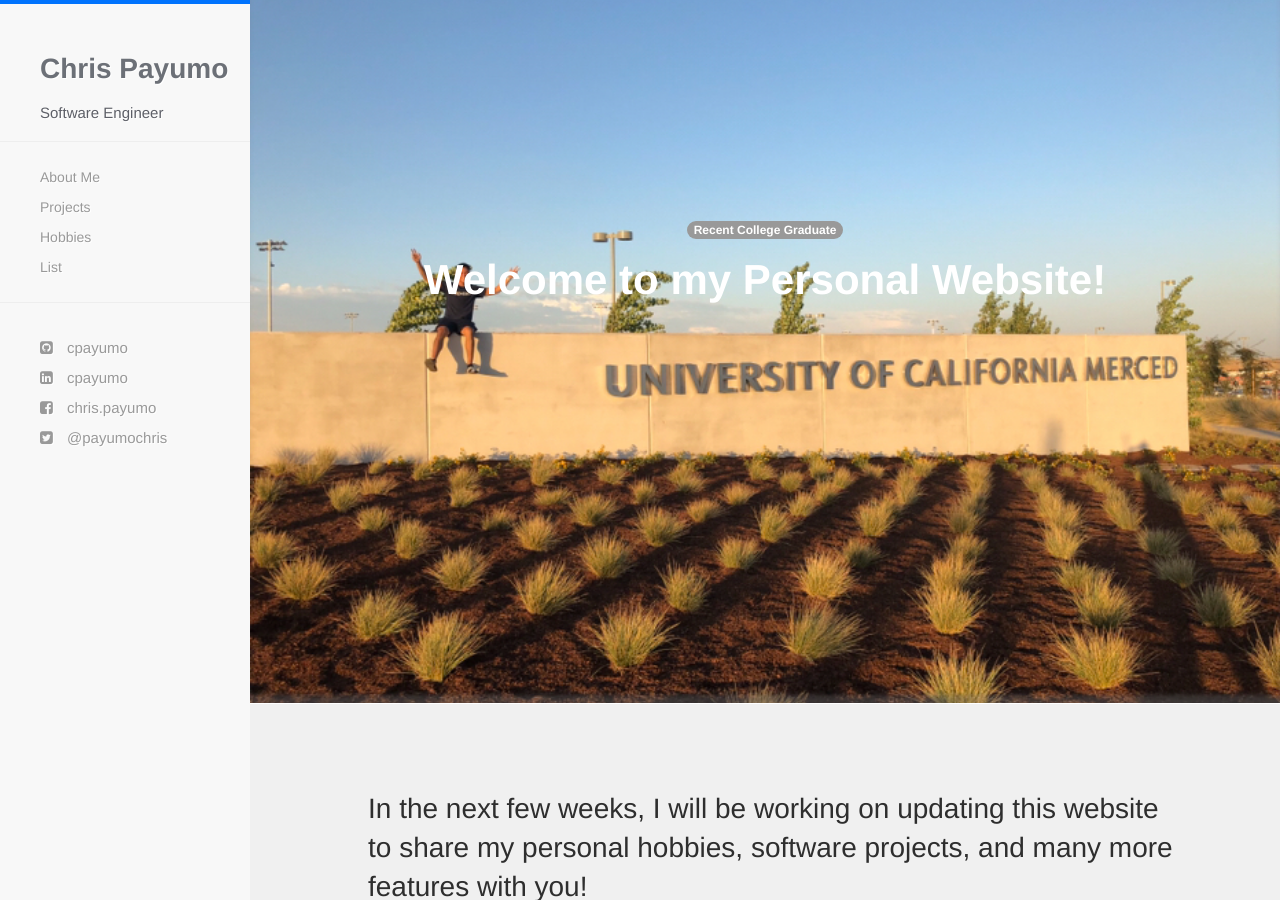
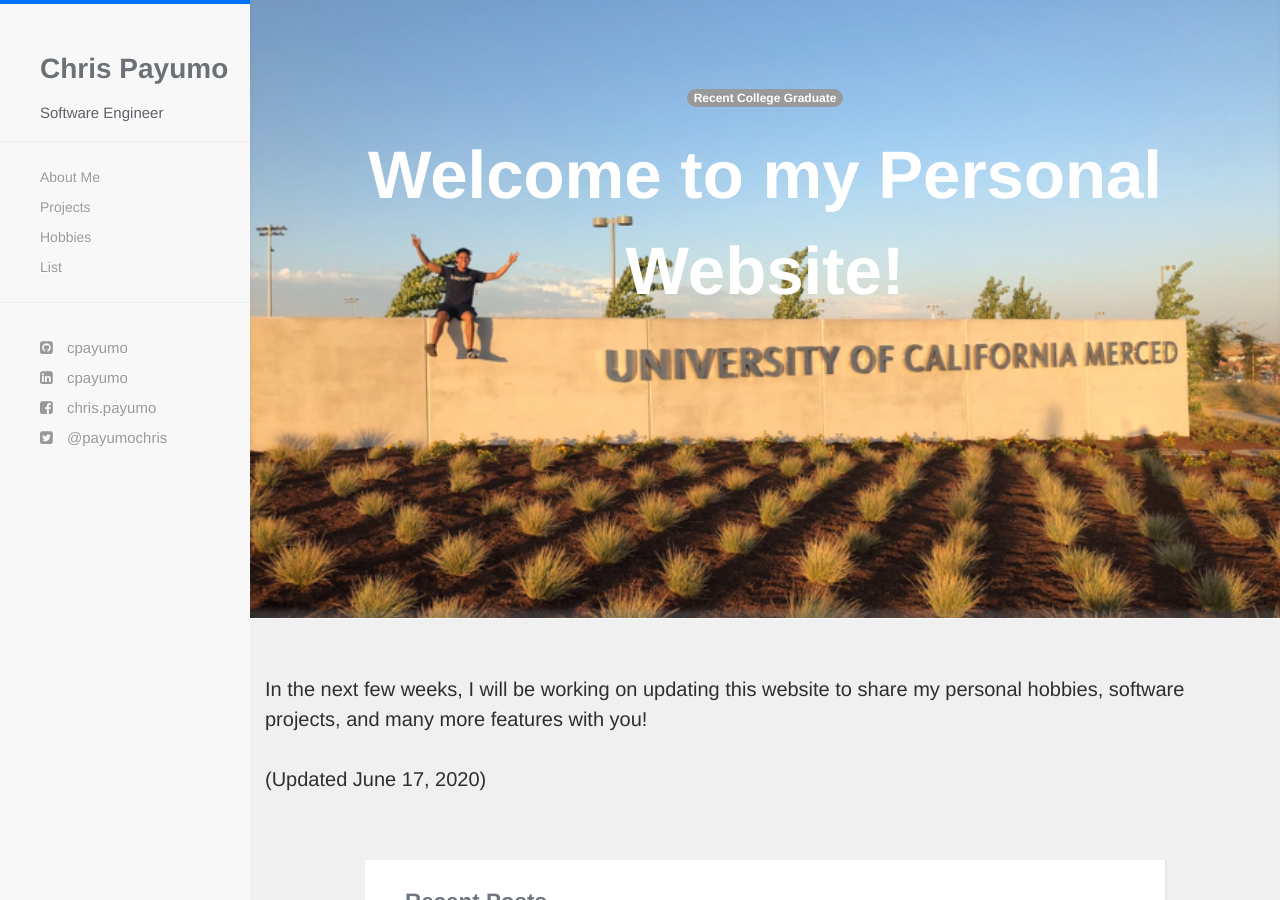
Before and after one commit to cpayumo/cpayumo.github.io, a Jekyll site: the page built from index.html, in a window 1280 px wide and 900 px high. Built offline with Jekyll 4.4.1, drawn with Linux system fonts in a browser that asks for light colours; nearby versions of some CDN libraries; Markdown is read by kramdown in place of the engine named in the settings.

Commit message:
resizing in css file

```diff
--- a/css/hc.css
+++ b/css/hc.css
@@ -254,7 +254,7 @@
 {
   width:100%;
   height:80vh;
-  min-height:500px;
+  min-height:650px;
   margin-top:-50px;
   box-shadow:inset 0 -10px 5px -2px rgba(119,119,119,0.35);
   -moz-box-shadow:inset 0 -10px 5px -2px rgba(119,119,119,0.35);
@@ -266,12 +266,12 @@
 
 .showcase-text
 {
-  font-size:3em;
+  font-size:4.2em;
   font-family:"Helvetica Neue", helvetica, "Open Sans", sans-serif;
   font-weight:bolder;
   color:#fff;
   text-align:center;
-  padding-top:20%
+  padding-top:6%
 }
 
 .wide
@@ -541,8 +541,9 @@
 .user-card
 {
   background-color:#f9f9f9;
-  box-shadow:1px 1px 0 1px #e8e8e8;
+  box-shadow:1px 1px 0 1px #cbcbcb;
   max-width:800px;
+  /* padding for content within permieter of box */
   padding:10px 40px 0
 }
 
@@ -552,13 +553,13 @@
   font-weight:bolder;
   font-size:2.5em;
   line-height:55px;
-  color:#0073fd
+  or: #000000
 }
 
 .user-card p
 {
-  color:#c4c4c4;
-  font-size:small
+  color: #3d3c3c;
+  font-size:medium;
 }
 
 .card
@@ -724,9 +725,9 @@
 
 }
 
-@media screen and (max-width: 500px) {
+@media screen and (max-width: 1500px) {
   #welcome-greeting h2 {
-   font-size: 15px;
+   font-size: 20px;
    transition: all 0.2s ease 0s;
    font-weight: 200;
    line-height: 30px;
@@ -748,7 +749,7 @@
 .showcase-wrapper {
   width: 100%;
   height: 50%;
-  font-size: small;
+  font-size: medium;
 }
 
 }
```
Also changed, not shown: about.html (+6 -3 lines).
